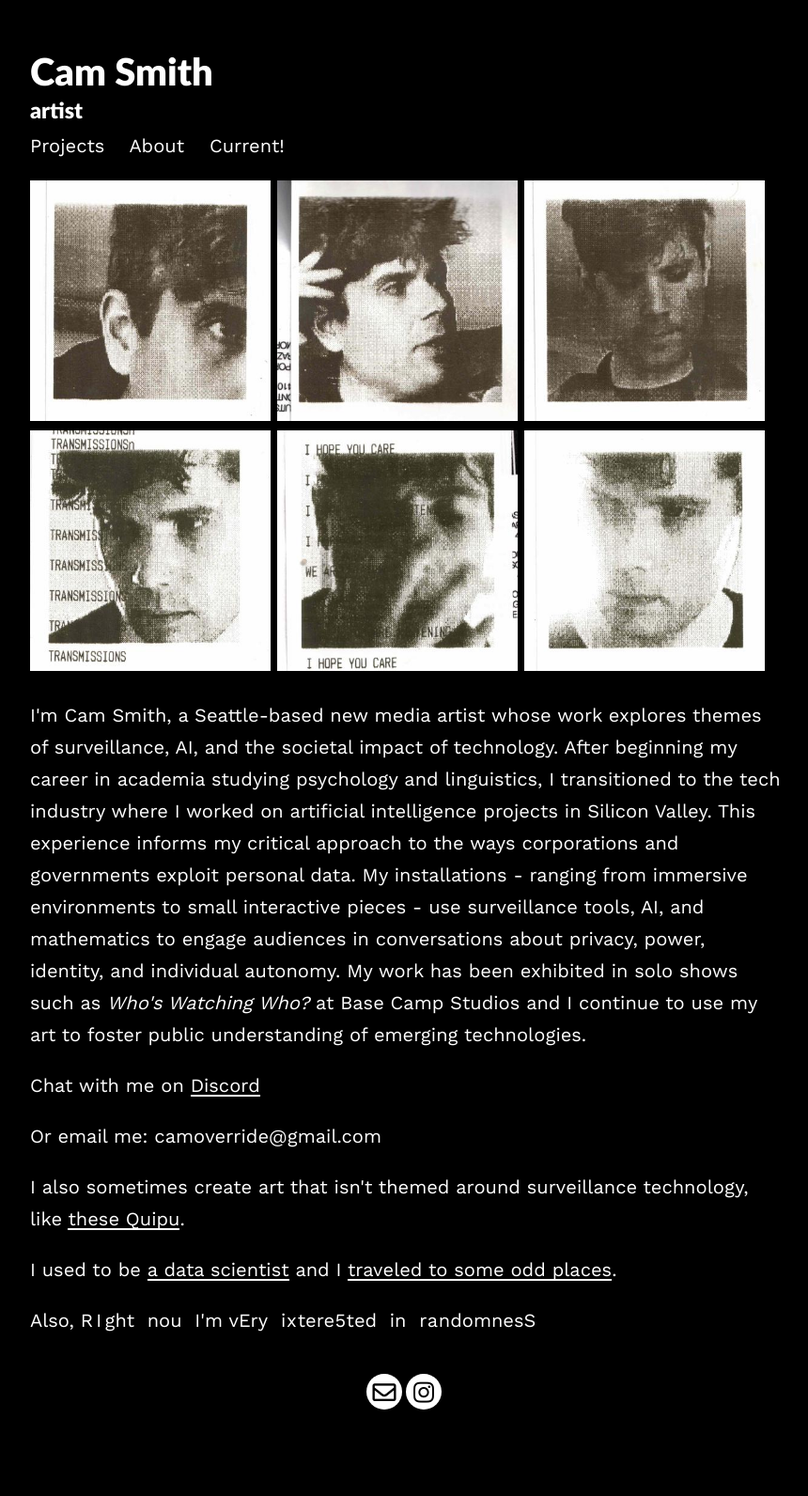
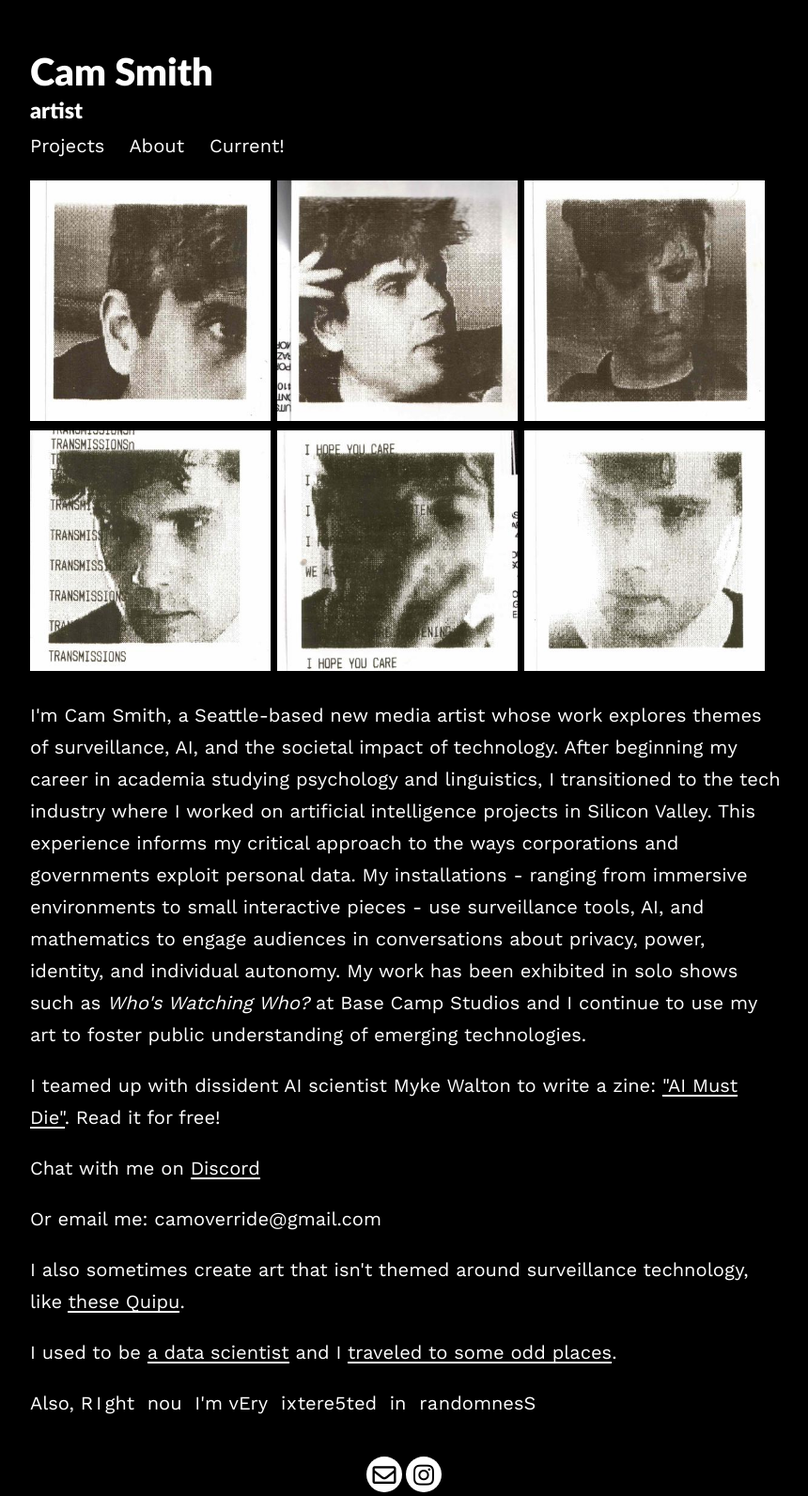
Before and after one commit to camoverride/portfolio, a Jekyll site: the page built from cam.md, in a window 1280 px wide. Shown: the whole page at 94% size, without its empty margins (208-1068 px from the left). Built offline with Jekyll 4.4.1, drawn with Linux system fonts in a browser that asks for light colours; nearby versions of some CDN libraries; before the commit the page ends 1504 px from its top, so only the background shows below that.

Commit message:
add AI MUST DIE zine

```diff
--- a/_layouts/cam.html
+++ b/_layouts/cam.html
@@ -22,6 +22,10 @@ layout: default
     My work has been exhibited in
     solo shows such as <i>Who's Watching Who?</i> at Base Camp Studios and I continue
      to use my art to foster public understanding of emerging technologies.</p>
+
+<p>I teamed up with dissident AI scientist Myke Walton to write a zine:
+  <a href="https://aimustdie.info">"AI Must Die"</a>. Read it for free!
+</p>
 
 <p>Chat with me on <a href="https://discord.gg/58RGy8x">Discord</a></p>
 
```
